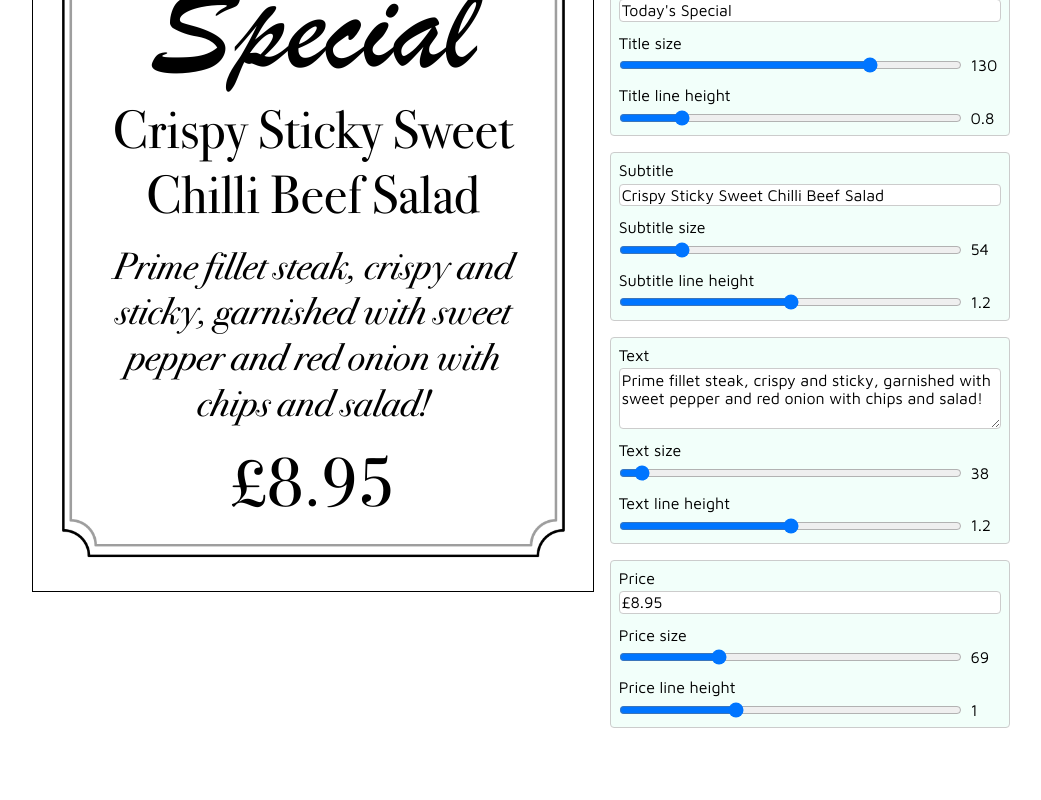
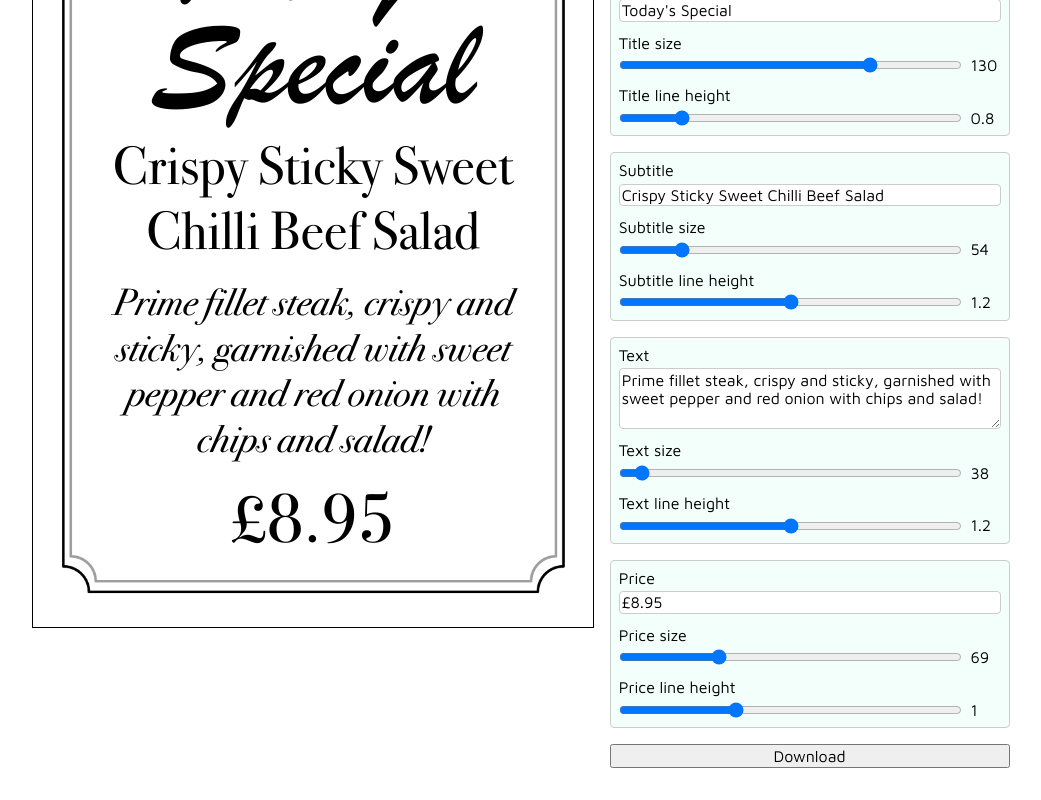
Before and after one commit to euoia/daily-specials, a Nuxt app: page / in a window 1280 px wide. Shown: the part 375-1175 px from the top of the page, without its empty margins (119-1160 px from the left). Before the commit the page ends 1103 px from the top, so only its background shows below. Built offline with nearby package versions, Linux system fonts and the light colour scheme.

Commit message:
Add a download button

```diff
--- a/app.scss
+++ b/app.scss
@@ -88,3 +88,11 @@ body {
     }
   }
 }
+
+// Do not print URL in footer
+// https://stackoverflow.com/questions/585254/how-to-remove-the-url-from-the-printing-page
+@media print {
+    a[href]:after {
+        content: none !important;
+    }
+}
--- a/app.vue
+++ b/app.vue
@@ -27,70 +27,32 @@
         </ul>
       </ds-box>
 
-      <ds-css-control
-        v-model="gap"
-        label="Gap"
-        type="range"
-        min="0"
-        max="8"
-        step="0.1"
-      />
+      <ds-css-control v-model="gap" label="Gap" type="range" min="0" max="8" step="0.1" />
 
       <ds-box color="green">
-        <ds-css-control
-          v-model="paddingX"
-          label="Padding horizontal"
-          type="range"
-          min="0"
-          max="4"
-          step="0.1"
-          is-grouped
-        />
-        <ds-css-control
-          v-model="paddingY"
-          label="Padding vertical"
-          type="range"
-          min="0"
-          max="10"
-          step="0.1"
-          is-grouped
-        />
+        <ds-css-control v-model="paddingX" label="Padding horizontal" type="range" min="0" max="4" step="0.1"
+          is-grouped />
+        <ds-css-control v-model="paddingY" label="Padding vertical" type="range" min="0" max="10" step="0.1" is-grouped />
       </ds-box>
 
-      <text-control
-        v-model:text="title"
-        v-model:size="titleSize"
-        v-model:line-height="titleLineHeight"
-        label="Title"
-      />
+      <text-control v-model:text="title" v-model:size="titleSize" v-model:line-height="titleLineHeight" label="Title" />
 
-      <text-control
-        v-model:text="subtitle"
-        v-model:size="subtitleSize"
-        v-model:line-height="subtitleLineHeight"
-        label="Subtitle"
-      />
+      <text-control v-model:text="subtitle" v-model:size="subtitleSize" v-model:line-height="subtitleLineHeight"
+        label="Subtitle" />
 
-      <text-control
-        v-model:text="text"
-        v-model:size="textSize"
-        v-model:line-height="textLineHeight"
-        label="Text"
-        is-text-area
-      />
+      <text-control v-model:text="text" v-model:size="textSize" v-model:line-height="textLineHeight" label="Text"
+        is-text-area />
 
-      <text-control
-        v-model:text="price"
-        v-model:size="priceSize"
-        v-model:line-height="priceLineHeight"
-        label="Price"
-      />
+      <text-control v-model:text="price" v-model:size="priceSize" v-model:line-height="priceLineHeight" label="Price" />
+
+      <button @click="download">Download</button>
     </div>
   </div>
 </template>
 
 <script>
 import "@fontsource/bodoni-moda";
+import html2canvas from "html2canvas";
 
 export default {
   data() {
@@ -151,6 +113,23 @@ export default {
       console.log(`Removing scaling from page.`);
       this.$refs.page.style.transform = null;
     },
+    download() {
+      html2canvas(this.$refs.page).then(function (canvas) {
+        const a = document.createElement('a');
+        // toDataURL defaults to png, so we need to request a jpeg, then convert for file download.
+        a.href = canvas.toDataURL();
+        const date = new Date();
+        const year = date.getFullYear();
+        const month = date.getMonth() + 1;
+        const day = date.getDate();
+        const hours = date.getHours();
+        const minutes = date.getMinutes();
+        const seconds = date.getSeconds();
+        const filename = `daily-specials-${year}-${month}-${day}_${hours}-${minutes}-${seconds}.png`;
+        a.download = filename;
+        a.click();
+      });
+    }
   },
   mounted() {
     this.pageContainerResizeObserver = new ResizeObserver((entries) => {
@@ -287,6 +266,7 @@ export default {
     flex-direction: column;
     gap: 1em;
     min-width: 400px; // TODO: Responsive.
+    margin-bottom: 2em;
 
     .slider {
       width: 100%;
--- a/package.json
+++ b/package.json
@@ -10,6 +10,7 @@
   "devDependencies": {
     "@nuxt/eslint-config": "^0.1.1",
     "eslint": "^8.34.0",
+    "html2canvas": "^1.4.1",
     "normalize.css": "^8.0.1",
     "nuxt": "^3.2.2",
     "prettier": "^2.8.4",
```
Also changed, not shown: 1 other file (tests, documents, lock files or other folders).
